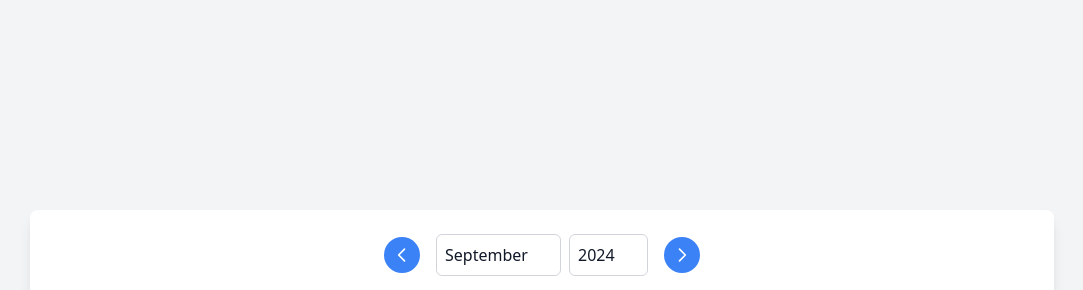
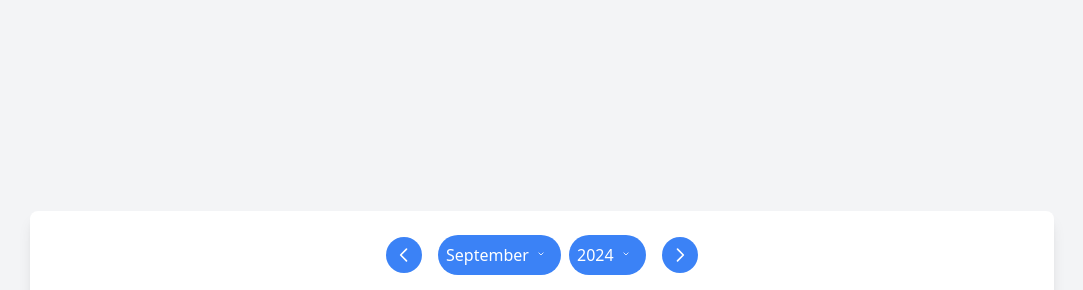
Before and after one commit to AungMyoKyaw/simple-mycal-html, a plain HTML site: page simple-mycal.html in a window 1280 px wide. Shown: the part 73-363 px from the top of the page, without its empty margins (98-1181 px from the left). Drawn offline with nearby package versions, Linux system fonts and the light colour scheme; a script that the page names is missing.

Commit message:
chore: update

```diff
--- a/simple-mycal.html
+++ b/simple-mycal.html
@@ -44,20 +44,38 @@
             </svg>
           </button>
           <div class="flex items-center space-x-2">
+            <!-- Month Picker -->
+            <div class="relative">
               <select
                 id="monthPicker"
-              class="appearance-none bg-white border border-gray-300 rounded-md p-2 pr-8 focus:outline-none focus:ring-2 focus:ring-blue-500 focus:border-blue-500"
+                class="appearance-none bg-blue-500 text-white p-2 rounded-full pr-8 hover:bg-blue-700 transition duration-300 focus:outline-none focus:ring-2 focus:ring-blue-500"
                 aria-label="Select Month"
               >
                 <!-- Month options will be populated by JavaScript -->
               </select>
+              <div class="pointer-events-none absolute inset-y-0 right-0 flex items-center pr-3">
+                <!-- Down Arrow SVG -->
+                <svg class="h-4 w-4 text-white" xmlns="http://www.w3.org/2000/svg" fill="none" viewBox="0 0 20 20" stroke="currentColor">
+                  <path d="M7 7l3 3 3-3" />
+                </svg>
+              </div>
+            </div>
+            <!-- Year Picker -->
+            <div class="relative">
               <select
                 id="yearPicker"
-              class="appearance-none bg-white border border-gray-300 rounded-md p-2 pr-8 focus:outline-none focus:ring-2 focus:ring-blue-500 focus:border-blue-500"
+                class="appearance-none bg-blue-500 text-white p-2 rounded-full pr-8 hover:bg-blue-700 transition duration-300 focus:outline-none focus:ring-2 focus:ring-blue-500"
                 aria-label="Select Year"
               >
                 <!-- Year options will be populated by JavaScript -->
               </select>
+              <div class="pointer-events-none absolute inset-y-0 right-0 flex items-center pr-3">
+                <!-- Down Arrow SVG -->
+                <svg class="h-4 w-4 text-white" xmlns="http://www.w3.org/2000/svg" fill="none" viewBox="0 0 20 20" stroke="currentColor">
+                  <path d="M7 7l3 3 3-3" />
+                </svg>
+              </div>
+            </div>
           </div>
           <button
             id="nextMonth"
```
Lines whose indentation alone changed are shown as unchanged.
